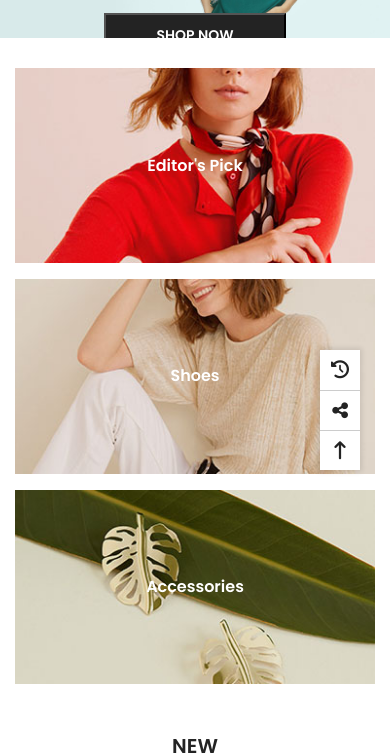
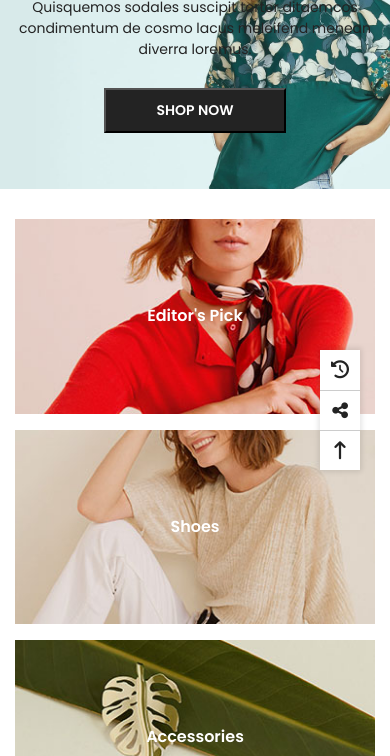
Before and after one commit to lamtruong28/halothemes-test, a plain HTML site: page index.html in a window 390 px wide. Shown: the part 344-1100 px from the top of the page. Drawn offline with nearby package versions, Linux system fonts and the light colour scheme.

Commit message:
responsive #6

```diff
--- a/assets/css/responsive.css
+++ b/assets/css/responsive.css
@@ -111,6 +111,19 @@
     .slideshow .content-middle .sub-heading {
         margin-bottom: 0;
     }
+
+    .slideshow .swiper-wrapper {
+        height: 300px !important;
+    }
+
+    .slideshow .swiper-wrapper .swiper-slide {
+        height: 300px;
+    }
+
+    .slideshow .swiper-wrapper .swiper-slide img {
+        height: 100%;
+        object-fit: cover;
+    }
 }
 
 /* Large devices (desktops, 992px and up) */
--- a/assets/js/slideshow.js
+++ b/assets/js/slideshow.js
@@ -1,6 +1,6 @@
 new Swiper(".slideshow", {
     loop: true,
-    // parallax: true,
+    autoHeight: true,
     navigation: {
         nextEl: ".swiper-button-next",
         prevEl: ".swiper-button-prev",
```
